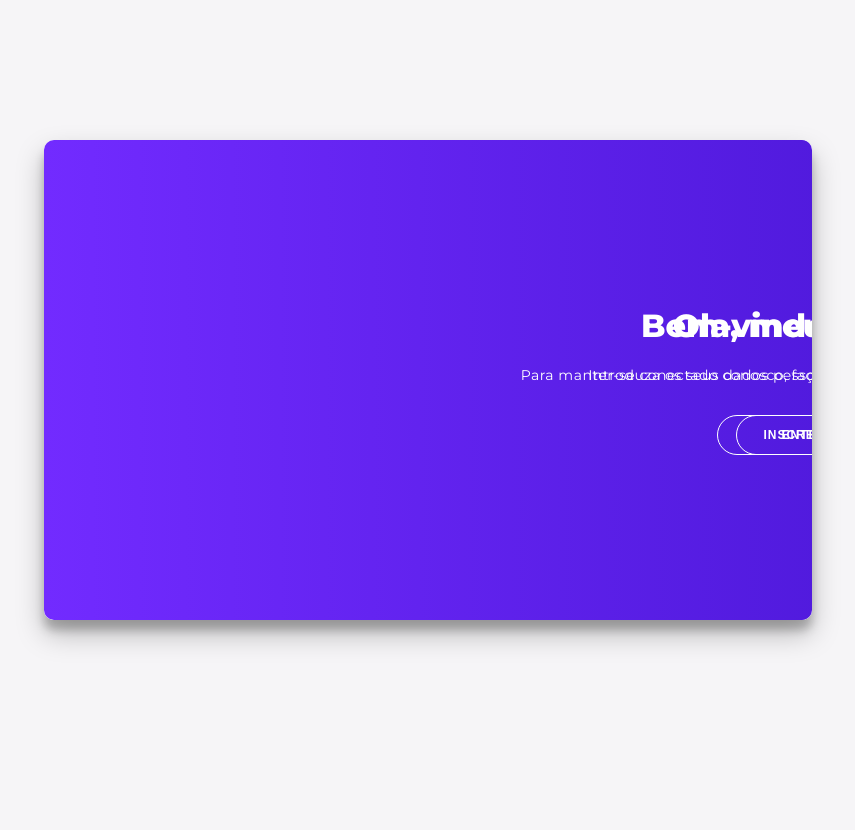
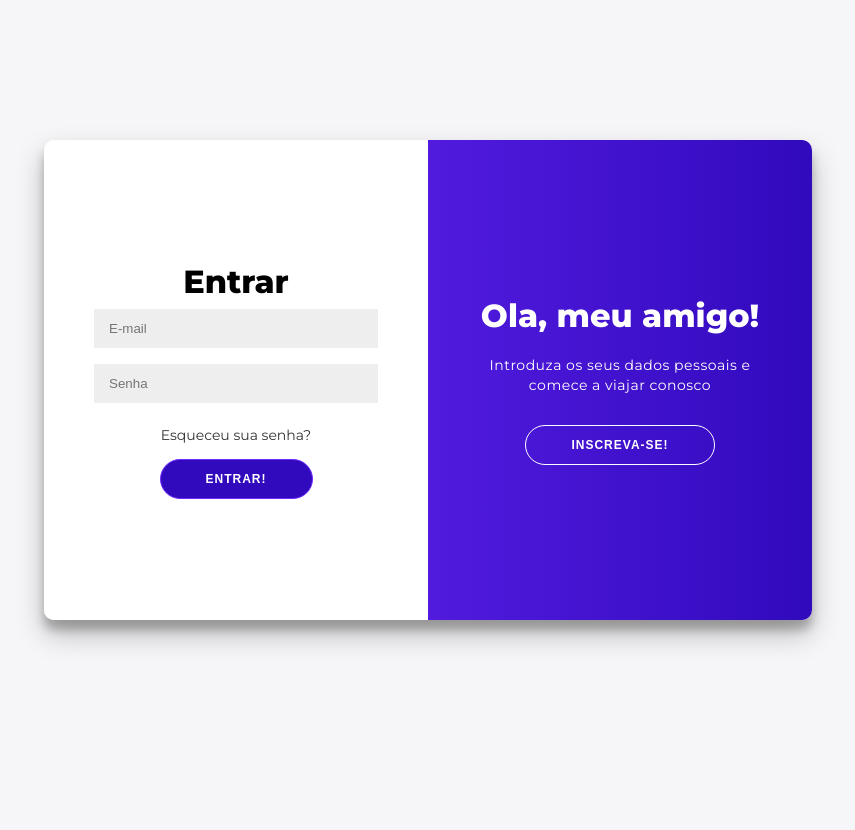
Before and after one commit to marcotulionasc/signin-signup, a PHP site: page / in a window 1280 px wide. Shown: the whole page, without its empty margins (212-1067 px from the left). Run offline with PHP 8.4, Linux system fonts and the light colour scheme.

Commit message:
rollback

```diff
--- a/style.css
+++ b/style.css
@@ -1,5 +1,3 @@
-/* Estilos gerais */
-
 @import url("https://fonts.googleapis.com/css?family=Montserrat:400,800");
 
 * {
@@ -77,7 +75,7 @@ form {
 	align-items: center;
 	justify-content: center;
 	flex-direction: column;
-	padding: 0 20px; /* Reduzi o padding para melhorar a responsividade */
+	padding: 0 50px;
 	height: 100%;
 	text-align: center;
 }
@@ -96,8 +94,8 @@ input {
 	box-shadow: 0 14px 28px rgba(0, 0, 0, 0.25), 0 10px 10px rgba(0, 0, 0, 0.22);
 	position: relative;
 	overflow: hidden;
-	width: 100%;
-	max-width: 768px; /* Alterei o valor para 768px */
+	width: 768px;
+	max-width: 100%;
 	min-height: 480px;
 }
 
@@ -108,23 +106,49 @@ input {
 	transition: all 0.6s ease-in-out;
 }
 
-.sign-in-container,
-.sign-up-container {
+.sign-in-container {
 	left: 0;
-	width: 100%; /* Alterei para 100% para ocupar toda a largura na versão mobile */
+	width: 50%;
 	z-index: 2;
 }
 
-.container.right-panel-active .sign-in-container,
+.container.right-panel-active .sign-in-container {
+	transform: translateX(100%);
+}
+
+.sign-up-container {
+	left: 0;
+	width: 50%;
+	opacity: 0;
+	z-index: 1;
+}
+
 .container.right-panel-active .sign-up-container {
-	transform: translateX(0); /* Alterei para 0 para corrigir a posição na versão mobile */
+	transform: translateX(100%);
+	opacity: 1;
+	z-index: 5;
+	animation: show 0.6s;
+}
+
+@keyframes show {
+	0%,
+	49.99% {
+		opacity: 0;
+		z-index: 1;
+	}
+
+	50%,
+	100% {
+		opacity: 1;
+		z-index: 5;
+	}
 }
 
 .overlay-container {
 	position: absolute;
 	top: 0;
-	left: 0;
-	width: 100%; /* Alterei para 100% para ocupar toda a largura na versão mobile */
+	left: 50%;
+	width: 50%;
 	height: 100%;
 	overflow: hidden;
 	transition: transform 0.6s ease-in-out;
@@ -132,7 +156,7 @@ input {
 }
 
 .container.right-panel-active .overlay-container {
-	transform: translateX(0); /* Alterei para 0 para corrigir a posição na versão mobile */
+	transform: translateX(-100%);
 }
 
 .overlay {
@@ -144,7 +168,7 @@ input {
 	background-position: 0 0;
 	color: #ffffff;
 	position: relative;
-	left: 0;
+	left: -100%;
 	height: 100%;
 	width: 200%;
 	transform: translateX(0);
@@ -152,7 +176,7 @@ input {
 }
 
 .container.right-panel-active .overlay {
-	transform: translateX(0); /* Alterei para 0 para corrigir a posição na versão mobile */
+	transform: translateX(50%);
 }
 
 .overlay-panel {
@@ -161,22 +185,68 @@ input {
 	align-items: center;
 	justify-content: center;
 	flex-direction: column;
-	padding: 0 20px; /* Reduzi o padding para melhorar a responsividade */
+	padding: 0 40px;
 	text-align: center;
 	top: 0;
 	height: 100%;
-	width: 100%; /* Alterei para 100% para ocupar toda a largura na versão mobile */
+	width: 50%;
 	transform: translateX(0);
 	transition: transform 0.6s ease-in-out;
 }
 
-.overlay-left,
+.overlay-left {
+	transform: translateX(-20%);
+}
+
+.container.right-panel-active .overlay-left {
+	transform: translateX(0);
+}
+
 .overlay-right {
 	right: 0;
 	transform: translateX(0);
 }
 
-.container.right-panel-active .overlay-left,
 .container.right-panel-active .overlay-right {
-	transform: translateX(0); /* Alterei para 0 para corrigir a posição na versão mobile */
+	transform: translateX(20%);
 }
+
+.social-container {
+	margin: 20px 0;
+}
+
+.social-container a {
+	border: 1px solid #dddddd;
+	border-radius: 50%;
+	display: inline-flex;
+	justify-content: center;
+	align-items: center;
+	margin: 0 5px;
+	height: 40px;
+	width: 40px;
+}
+
+footer {
+	background-color: #222;
+	color: #fff;
+	font-size: 14px;
+	bottom: 0;
+	position: fixed;
+	left: 0;
+	right: 0;
+	text-align: center;
+	z-index: 999;
+}
+
+footer p {
+	margin: 10px 0;
+}
+
+footer i {
+	color: rgb(43, 0, 255);
+}
+
+footer a {
+	color: #3c97bf;
+	text-decoration: none;
+}
```
